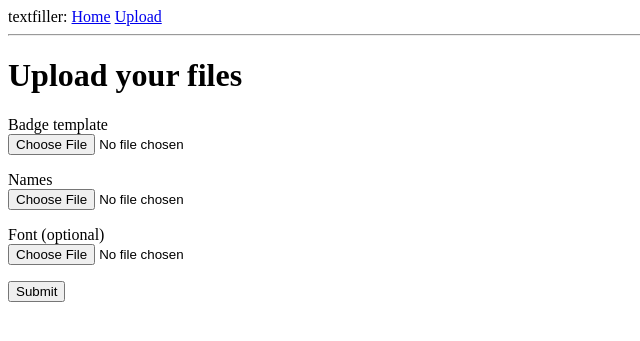
After one commit to Shumyk/textfiller, a Flask app: page /upload in a window 1280 px wide. The commit adds this page. Shown: the top 341 px of the page, without its empty margins (0-640 px from the left). Run offline with Flask 2, Linux system fonts and the light colour scheme.

Commit message:
created upload page, updated base.html with flashed messages, added config setting

```diff
--- a/app/__init__.py
+++ b/app/__init__.py
@@ -1,5 +1,7 @@
 from flask import Flask
+from config import Config
 
 app = Flask(__name__)
+app.config.from_object(Config)
 
 from app import routes
--- /dev/null
+++ b/app/forms.py
@@ -0,0 +1,9 @@
+from flask_wtf import FlaskForm
+from wtforms import FileField, SubmitField
+from wtforms.validators import DataRequired
+
+class UploadForm(FlaskForm):
+    badge_template = FileField('Badge template', validators=[DataRequired()])
+    names_excel = FileField('Names', validators=[DataRequired()])
+    font = FileField('Font (optional)')
+    submit = SubmitField('Submit')
--- a/app/routes.py
+++ b/app/routes.py
@@ -1,8 +1,18 @@
-from flask import render_template
+from flask import render_template, flash, redirect, url_for
 from app import app
+from app.forms import UploadForm
 
 @app.route('/')
 @app.route('/index')
 def index():
     user = {'username': 'Vania Maksymiv'}
     return render_template('index.html', title='Upload your files', user=user)
+
+@app.route('/upload', methods=['GET', 'POST'])
+def upload():
+    form = UploadForm()
+    if form.validate_on_submit():
+        flash('Uploaded files: template - {}, names - {}{}'.format(
+            form.badge_template.name, form.names_excel.name, ', font - ' + form.font.name if form.font is None else ''))
+        return redirect(url_for('index'))
+    return render_template('upload.html', title='Upload your files', form=form)
--- a/app/templates/base.html
+++ b/app/templates/base.html
@@ -9,8 +9,22 @@
     {% endif %}
 </head>
 <body>
-    <div>textfiller: <a href="/index">Home</a></div>
+    <div>
+        textfiller:
+        <a href="{{ url_for('index') }}">Home</a>
+        <a href="{{ url_for('upload') }}">Upload</a>
+    </div>
     <hr>
+
+    {% with messages = get_flashed_messages() %}
+    {% if messages %}
+    <ul>
+        {% for message in messages %}
+        <li>{{ message }}</li>
+        {% endfor %}
+    </ul>
+    {% endif %}
+    {% endwith %}
 
     {% block content %}{% endblock %}
 </body>
--- /dev/null
+++ b/app/templates/upload.html
@@ -0,0 +1,27 @@
+{% extends "base.html" %}
+
+{% block content %}
+    <h1>Upload your files</h1>
+    <form action="" method="post" novalidate>
+        {{ form.hidden_tag() }}
+        <p>
+            {{ form.badge_template.label }}<br/>
+            {{ form.badge_template() }}<br/>
+            {% for error in form.badge_template.errors %}
+            <span style="color: red;">{{ error }}</span>
+            {% endfor %}
+        </p>
+        <p>
+            {{ form.names_excel.label }}<br/>
+            {{ form.names_excel() }}<br/>
+            {% for error in form.names_excel.errors %}
+            <span style="color: red;">{{ error }}</span>
+            {% endfor %}
+        </p>
+        <p>
+            {{ form.font.label }}<br/>
+            {{ form.font() }}
+        </p>
+        <p> {{ form.submit() }}</p>
+    </form>
+{% endblock %}
--- /dev/null
+++ b/config.py
@@ -0,0 +1,4 @@
+import os
+
+class Config(object):
+    SECRET_KEY = os.environ.get('SECRET_KEY') or 'you-will-never-guess'
```
